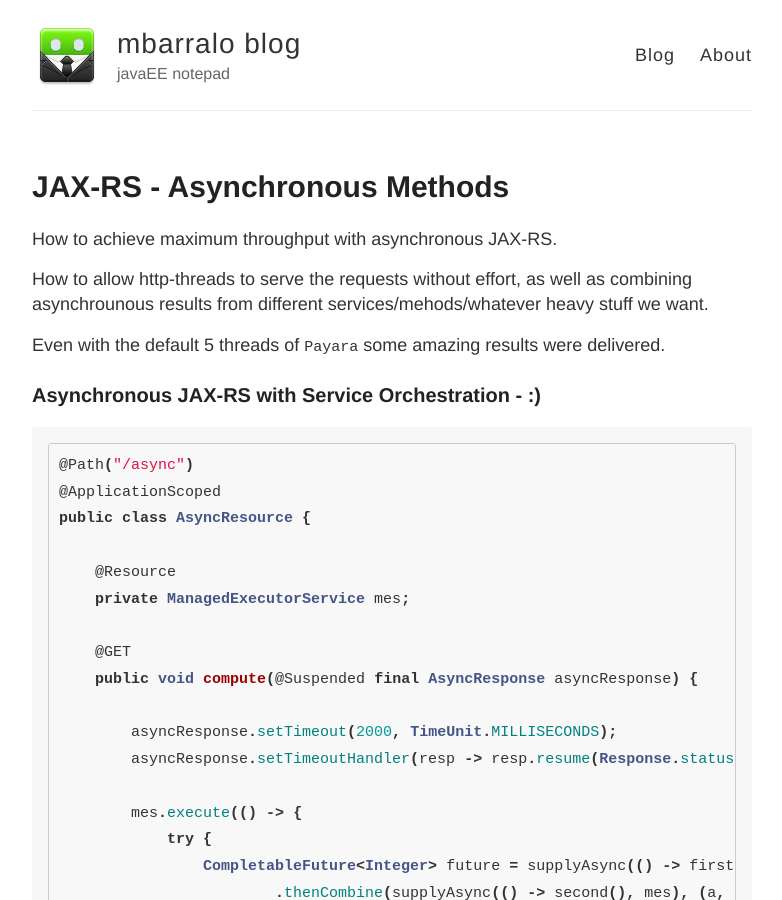
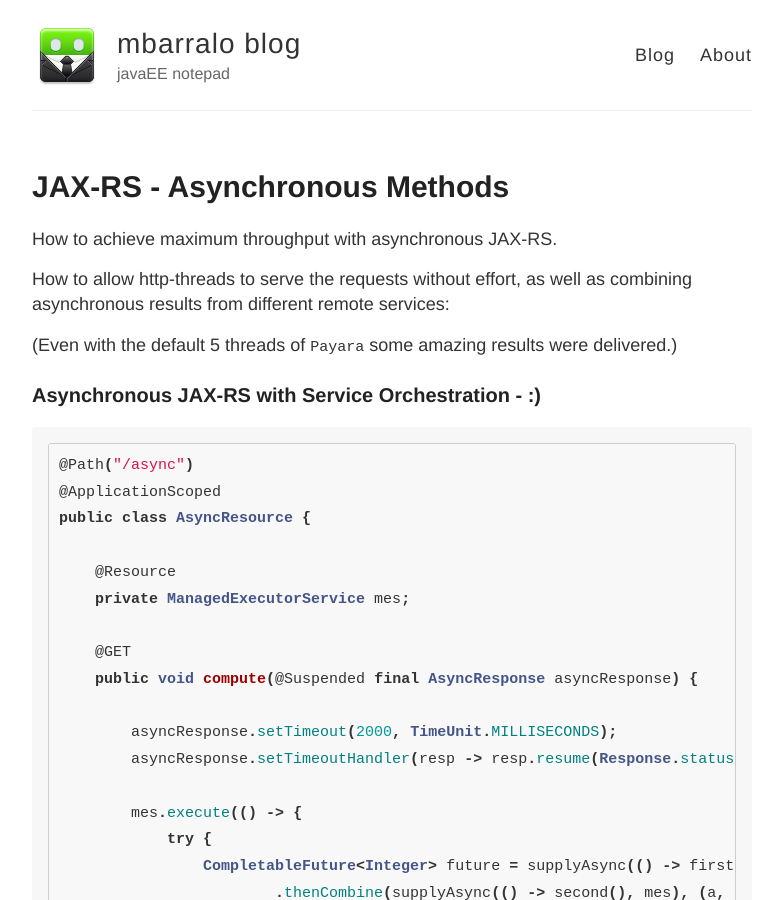
Before and after one commit to mbarralo/mbarralo.github.io, a Jekyll site: the page built from _posts/2016-3-4-jaxrs-asynchronous-methods.md, in a window 1280 px wide and 900 px high. Shown: the whole window, without its empty margins (248-1030 px from the left). Built offline with Jekyll 4.4.1, drawn with Linux system fonts in a browser that asks for light colours; comment, search, counter and statistics services are not loaded.

Commit message:
typos corrections

```diff
--- a/_posts/2016-3-4-jaxrs-asynchronous-methods.md
+++ b/_posts/2016-3-4-jaxrs-asynchronous-methods.md
@@ -5,9 +5,9 @@ title: JAX-RS - Asynchronous Methods
 
 How to achieve maximum throughput with asynchronous JAX-RS.
 
-How to allow http-threads to serve the requests without effort, as well as combining asynchrounous results from different services/mehods/whatever heavy stuff we want.
+How to allow http-threads to serve the requests without effort, as well as combining asynchronous results from different remote services:
 
-Even with the default 5 threads of `Payara` some amazing results were delivered.
+(Even with the default 5 threads of `Payara` some amazing results were delivered.)
 
 ### Asynchronous JAX-RS with Service Orchestration - :)
 
```
